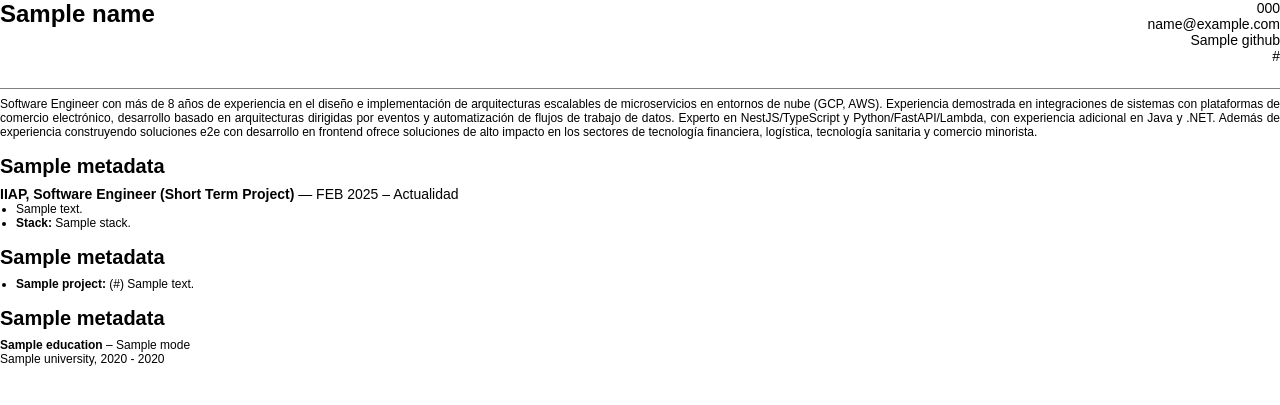
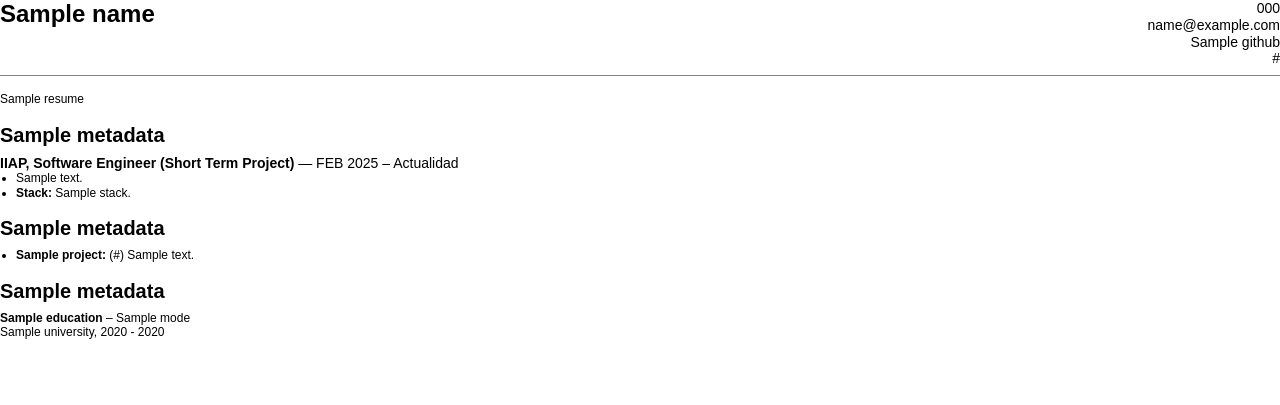
Before and after one commit to RodLopezDev/fastapi_cv_generator, a Python web app: template src/modules/template/templates/base/index.html in a window 1280 px wide. Shown: the top 405 px of the page. Run offline with Jinja, Linux system fonts and the light colour scheme; the template is opened without the code that fills it: most values are stand-ins (such as "Sample title", 1, 10 or a date in 2020).

Commit message:
feat(dto @RodLopezDev) ✨ Add dynamic value for resume

```diff
--- a/src/modules/curriculum/dto.py
+++ b/src/modules/curriculum/dto.py
@@ -27,6 +27,7 @@ class PersonalInfoDTO(BaseModel):
     phone: str
     github: str
     linkedin: str
+    resume: str
 
 
 class MetadataDTO(BaseModel):
--- a/src/modules/template/service.py
+++ b/src/modules/template/service.py
@@ -31,6 +31,7 @@ def get_html_content(dto: CurriculumDTO) -> str:
         "phone": dto.personal_info.phone,
         "github": dto.personal_info.github,
         "linkedin": dto.personal_info.linkedin,
+        "resume": dto.personal_info.resume,
         "experiences": dto.experiences,
         "projects": dto.projects,
         "education": dto.education,
--- a/src/modules/template/templates/base/index.css
+++ b/src/modules/template/templates/base/index.css
@@ -10,6 +10,7 @@
 
 body {
   font-family: Proxima Nova, sans-serif;
+  line-height: 1.2;
 }
 
 .strong {
--- a/src/modules/template/templates/base/index.html
+++ b/src/modules/template/templates/base/index.html
@@ -19,20 +19,14 @@
     </div>
 
     <div class="spacer"></div>
-    <div class="spacer"></div>
-    <div class="spacer"></div>
 
     <div style="height: 1px; background-color: gray;"></div>
 
     <div class="spacer"></div>
+    <div class="spacer"></div>
 
     <p class="text-xs" style="text-align: justify;">
-        Software Engineer con más de 8 años de experiencia en el diseño e implementación de arquitecturas escalables de
-        microservicios en entornos de nube (GCP, AWS). Experiencia demostrada en integraciones de sistemas con
-        plataformas de comercio electrónico, desarrollo basado en arquitecturas dirigidas por eventos y automatización
-        de flujos de trabajo de datos. Experto en NestJS/TypeScript y Python/FastAPI/Lambda, con experiencia adicional
-        en Java y .NET. Además de experiencia construyendo soluciones e2e con desarrollo en frontend ofrece soluciones
-        de alto impacto en los sectores de tecnología financiera, logística, tecnología sanitaria y comercio minorista.
+        {{ resume }}
     </p>
 
     <div class="spacer"></div>
```
